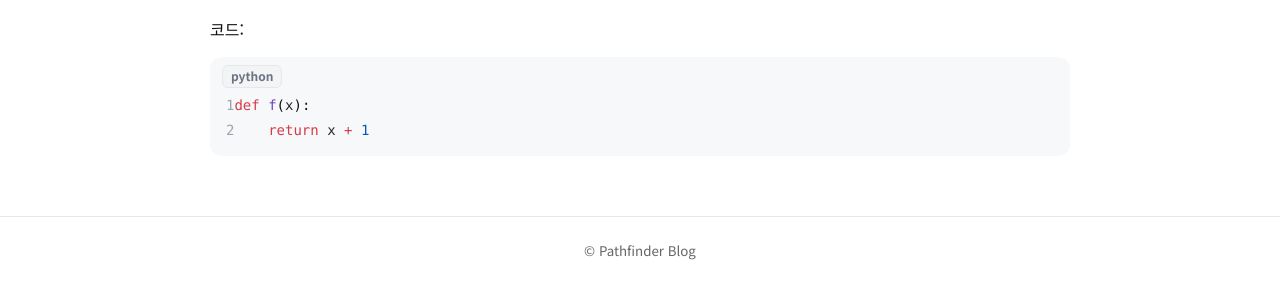
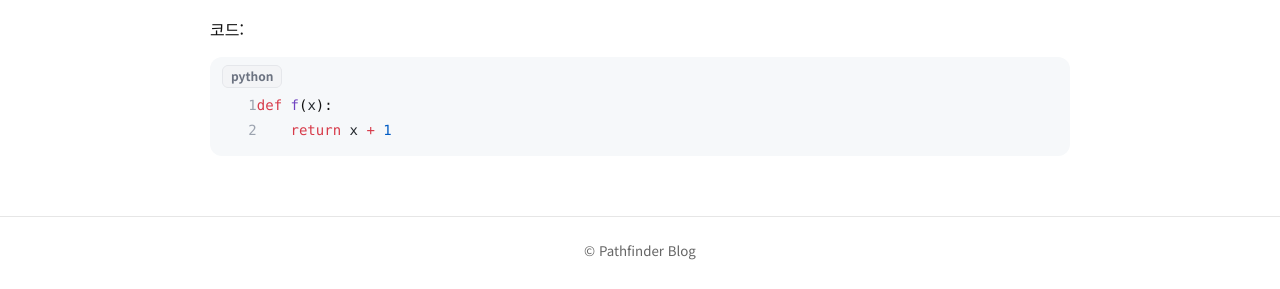
Before and after one commit to pathfinder-J/pathfinder-J.github.io, a Jekyll site: the page built from notes/example.md, in a window 1280 px wide. Shown: the part 342-631 px from the top of the page. Built offline with Jekyll 4.4.1, drawn with Linux system fonts in a browser that asks for light colours.

Commit message:
Refactor CSS for highlight styles and comments

```diff
--- a/css/style.css
+++ b/css/style.css
@@ -106,18 +106,9 @@
 
 /* =========================================================
    Rouge highlight + language label (single label)
-   HTML 구조:
-   <div class="language-python highlighter-rouge">
-     <div class="highlight">
-       <pre class="highlight"><code>...</code></pre>
-     </div>
-   </div>
    ========================================================= */
 
-/* 1) (중요) 테마/기본 CSS가 pre/code 쪽에 만드는 라벨(pseudo) 강제 OFF
-   - 지금 “라벨 2개”는 여기서 생기는 경우가 압도적으로 많음.
-   - 우리는 .highlight::before 하나만 쓸 것.
-*/
+/* (중요) 테마/기본 CSS가 pre/code 쪽에 만드는 라벨(pseudo) 강제 OFF */
 .highlighter-rouge pre::before,
 .highlighter-rouge pre.highlight::before,
 .highlighter-rouge code::before,
@@ -128,7 +119,7 @@
   display: none !important;
 }
 
-/* 2) highlight 박스 스타일 */
+/* highlight 박스 스타일 */
 .highlight{
   position: relative;
   background: #f6f8fa;
@@ -140,18 +131,21 @@
   overflow-x: auto;
 }
 
-.highlight pre{
-  margin: 0;
-  padding: 0;
-  background: transparent;
+/* highlight 안쪽 pre/code는 “그릇” 역할만 */
+.highlighter-rouge .highlight > pre.highlight{
+  background: transparent !important;
+  padding: 0 !important;
+  margin: 0 !important;
+  border-radius: 0 !important;
 }
 
-.highlight code{
-  background: transparent;
-  padding: 0;
+.highlighter-rouge .highlight > pre.highlight > code{
+  background: transparent !important;
+  padding: 0 !important;
+  display: block;
 }
 
-/* 3) 토큰 색상 */
+/* 토큰 색상 */
 .highlight .c { color: #6a737d; } /* Comment */
 .highlight .k { color: #d73a49; } /* Keyword */
 .highlight .o { color: #d73a49; } /* Operator */
@@ -161,7 +155,7 @@
 .highlight .nb { color: #005cc5; } /* Builtins */
 .highlight .n  { color: #24292e; } /* Name */
 
-/* 4) 라벨 박스 (이것만 남김) */
+/* 라벨 박스 */
 .highlight::before{
   position: absolute;
   top: 8px;
@@ -182,83 +176,16 @@
   content: "";
 }
 
-/* 5) 언어별 라벨 */
+/* 언어별 라벨 */
 .language-python .highlight::before{ content:"python"; display:inline-block; }
 .language-javascript .highlight::before{ content:"javascript"; display:inline-block; }
 .language-bash .highlight::before{ content:"bash"; display:inline-block; }
 
+/* =========================================================
+   Rouge line numbers (table layout)
+   실제 HTML: pre > code > table.rouge-table ...
+   ========================================================= */
 
-/* ===== Line numbers ===== */
-
-.highlight pre {
-  counter-reset: line;
-}
-
-/* 각 줄을 block으로 만들어야 line number 붙일 수 있음 */
-.highlight pre code {
-  display: block;
-}
-
-
-/* line number 표시
-.highlight pre code span::before {
-  content: counter(line);
-
-  display: inline-block;
-  width: 2.5em;
-  margin-right: 1em;
-
-  text-align: right;
-  color: #9ca3af;
-
-  user-select: none;
-}*/
-
-/* ===== Rouge line numbers (minimal) ===== */
-
-.rouge-table {
-  border-spacing: 0;
-}
-
-.rouge-gutter {
-  padding-right: 12px;
-  text-align: right;
-  user-select: none;
-  color: #9ca3af;
-}
-
-.rouge-gutter pre {
-  margin: 0;
-}
-
-.rouge-code {
-  padding-left: 8px;
-}
-
-/* ===== Rouge line_numbers fix (table is inside pre>code) ===== */
-
-/* line_numbers 켜진 블록에서: pre/code의 기존 스타일이 table 레이아웃을 망가뜨림 */
-.highlighter-rouge .highlight > pre.highlight{
-  /* pre에 주어진 배경/패딩이 table과 중복되지 않게 정리 */
-  background: transparent !important;
-  padding: 0 !important;
-  margin: 0 !important;
-  border-radius: 0 !important;
-}
-
-/* code도 마찬가지로 '그릇' 역할만 */
-.highlighter-rouge .highlight > pre.highlight > code{
-  background: transparent !important;
-  padding: 0 !important;
-  display: block;
-}
-
-/* 실제 박스 스타일은 highlight에만 남긴다(너가 이미 highlight에 배경/라운드/패딩 줌) */
-.highlighter-rouge .highlight{
-  overflow-x: auto;
-}
-
-/* 테이블 정렬 */
 .highlighter-rouge .rouge-table{
   width: 100%;
   border-collapse: collapse;
@@ -270,15 +197,21 @@
   vertical-align: top;
 }
 
-/* gutter (줄번호) */
+/* gutter(줄번호) */
 .highlighter-rouge .rouge-gutter{
   user-select: none;
   color: #9ca3af;
   white-space: pre;
-  padding: 0 12px 0 0;
+
+  /* ✅ 숫자와 코드 사이 간격을 넉넉하게 */
+  padding: 0 16px 0 0;
+
+  /* ✅ 번호 폭 고정(자릿수 늘어나도 흔들리지 않게) */
+  min-width: 2.2em;
+
+  text-align: right;
 }
 
-/* gutter 내부 pre */
 .highlighter-rouge .rouge-gutter pre{
   margin: 0;
   padding: 0;
@@ -288,9 +221,11 @@
 /* code 셀 */
 .highlighter-rouge .rouge-code{
   width: 100%;
+
+  /* ✅ 코드가 너무 안쪽으로 밀리지 않게(과한 indent 방지) */
+  padding-left: 2px;
 }
 
-/* code 셀 내부 pre */
 .highlighter-rouge .rouge-code pre{
   margin: 0;
   padding: 0;
```
